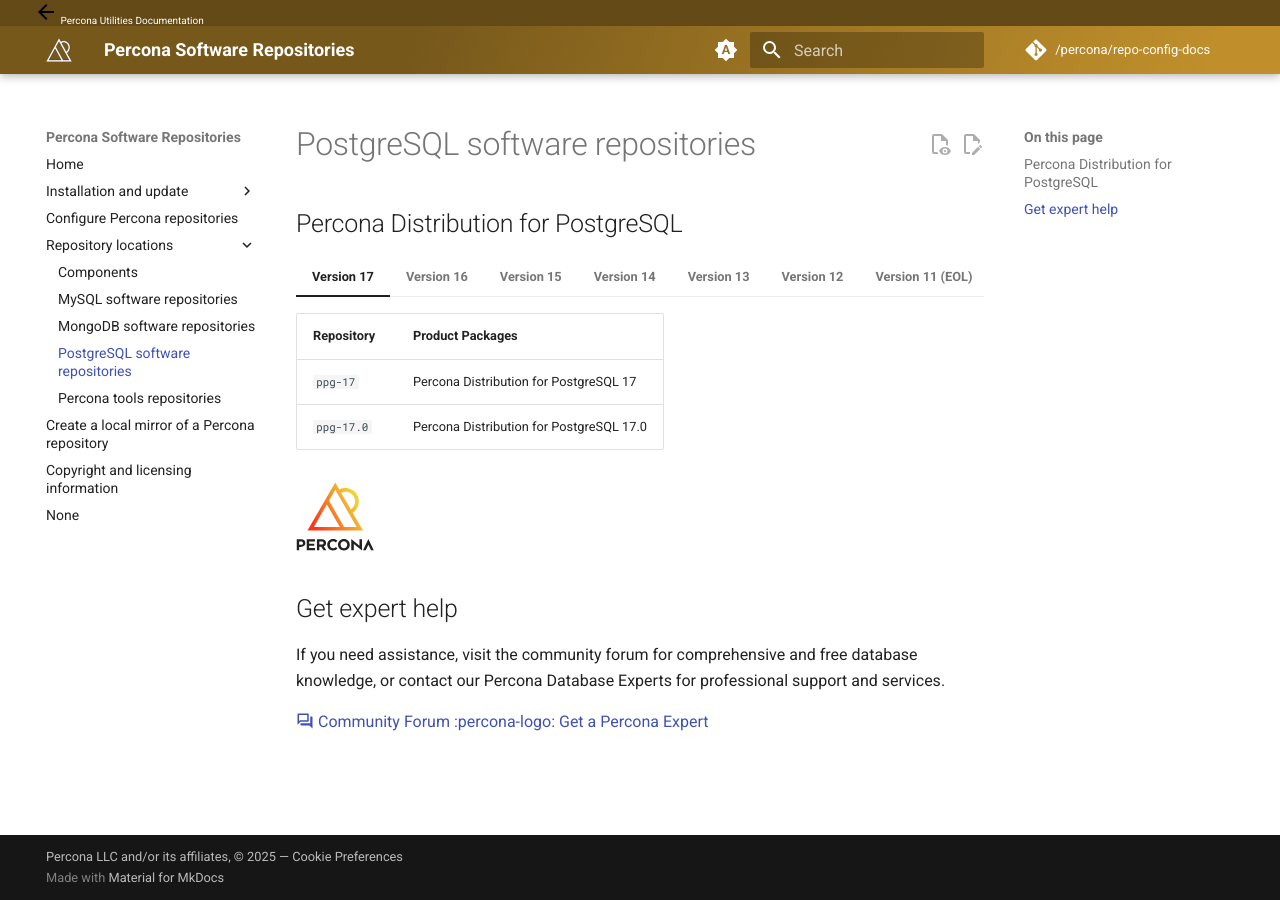
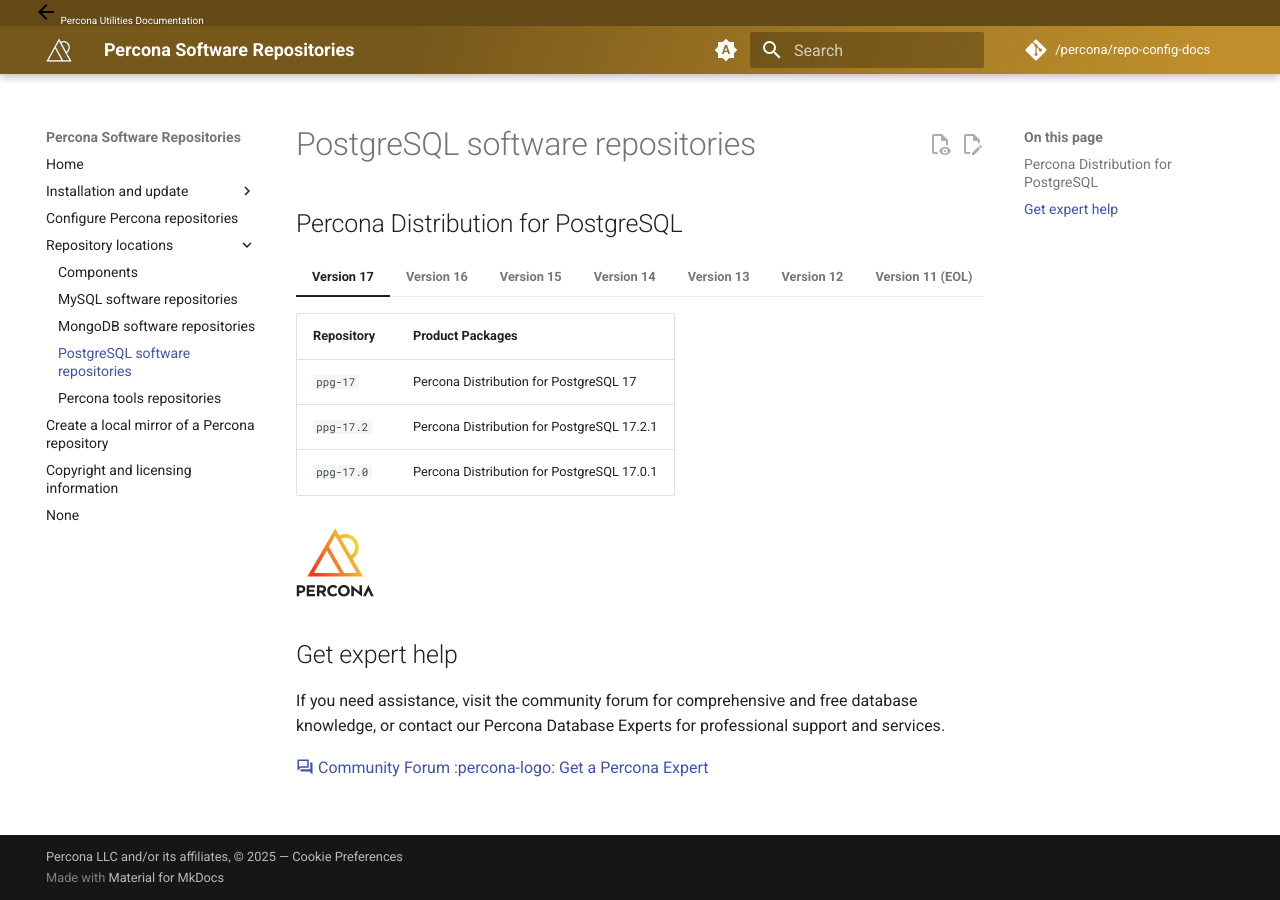
Before and after one commit to percona/repo-config-docs, an MkDocs documentation site: the page built from docs/postgresql.md, in a window 1280 px wide. Built offline with MkDocs 1.6.1 and Material for MkDocs 9.7.7, drawn with Linux system fonts in a browser that asks for light colours; nearby versions of some CDN libraries; comment, search, counter and statistics services are not loaded; the version menu is left out.

```diff
--- a/docs/postgresql.md
+++ b/docs/postgresql.md
@@ -4,10 +4,11 @@
 
 === "Version 17"
 
-    | Repository    | Product Packages                          |
-    | ------------- | ----------------------------------------- |
-    | `ppg-17`      | Percona Distribution for PostgreSQL 17    |
-    | `ppg-17.0`    | Percona Distribution for PostgreSQL 17.0  |
+    | Repository    | Product Packages                            |
+    | ------------- | ------------------------------------------- |
+    | `ppg-17`      | Percona Distribution for PostgreSQL 17      |
+    | `ppg-17.2`    | Percona Distribution for PostgreSQL 17.2.1  |
+    | `ppg-17.0`    | Percona Distribution for PostgreSQL 17.0.1  |
 
 
 === "Version 16"
@@ -15,6 +16,7 @@
     | Repository    | Product Packages                          |
     | ------------- | ----------------------------------------- |
     | `ppg-16`      | Percona Distribution for PostgreSQL 16    |
+    | `ppg-16.6`    | Percona Distribution for PostgreSQL 16.6  |
     | `ppg-16.4`    | Percona Distribution for PostgreSQL 16.4  |
     | `ppg-16.3`    | Percona Distribution for PostgreSQL 16.3  |
     | `ppg-16.2`    | Percona Distribution for PostgreSQL 16.2  |
@@ -26,6 +28,7 @@
     | Repository    | Product Packages                          |
     | ------------- | ----------------------------------------- |
     | `ppg-15`      | Percona Distribution for PostgreSQL 15    |
+    | `ppg-15.10`   | Percona Distribution for PostgreSQL 15.10 |
     | `ppg-15.8`    | Percona Distribution for PostgreSQL 15.8  |
     | `ppg-15.7`    | Percona Distribution for PostgreSQL 15.7  |
     | `ppg-15.6`    | Percona Distribution for PostgreSQL 15.6  |
@@ -41,6 +44,7 @@
     | Repository    | Product Packages                          |
     | ------------- | ----------------------------------------- |
     | `ppg-14`      | Percona Distribution for PostgreSQL 14    |
+    | `ppg-14.15`    | Percona Distribution for PostgreSQL 14.15|
     | `ppg-14.13`    | Percona Distribution for PostgreSQL 14.13|
     | `ppg-14.12`    | Percona Distribution for PostgreSQL 14.12|
     | `ppg-14.11`    | Percona Distribution for PostgreSQL 14.11|
@@ -60,6 +64,7 @@
     | Repository    | Product Packages                          |
     | ------------- | ----------------------------------------- |
     | `ppg-13`      | Percona Distribution for PostgreSQL 13    |
+    | `ppg-13.18`   | Percona Distribution for PostgreSQL 13.18 |
     | `ppg-13.16`   | Percona Distribution for PostgreSQL 13.16 |
     | `ppg-13.15`   | Percona Distribution for PostgreSQL 13.15 |
     | `ppg-13.14`   | Percona Distribution for PostgreSQL 13.14 |
@@ -83,6 +88,7 @@
     | Repository    | Product Packages                          |
     | ------------- | ----------------------------------------- |
     | `ppg-12`      | Percona Distribution for PostgreSQL 12    |
+    | `ppg-12.22`   | Percona Distribution for PostgreSQL 12.22 |
     | `ppg-12.20`   | Percona Distribution for PostgreSQL 12.20 |
     | `ppg-12.19`   | Percona Distribution for PostgreSQL 12.19 |
     | `ppg-12.18`   | Percona Distribution for PostgreSQL 12.18 |
```
Also changed, not shown: docs/mongodb.md (+5 -1 lines).
